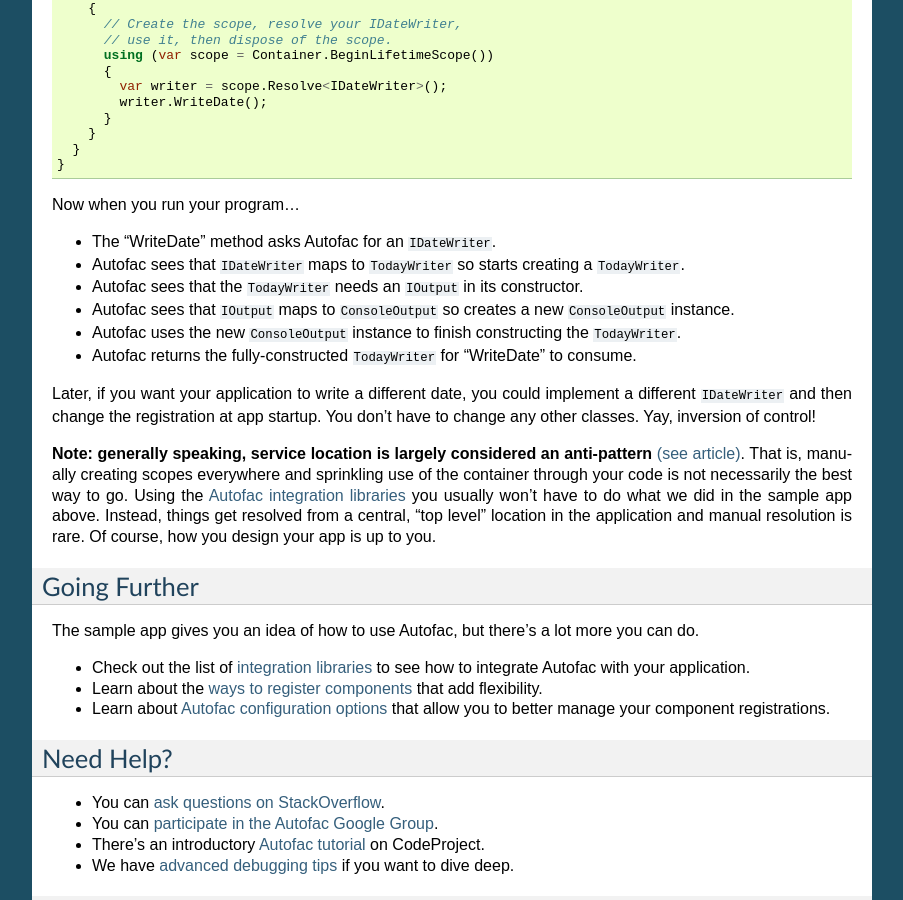
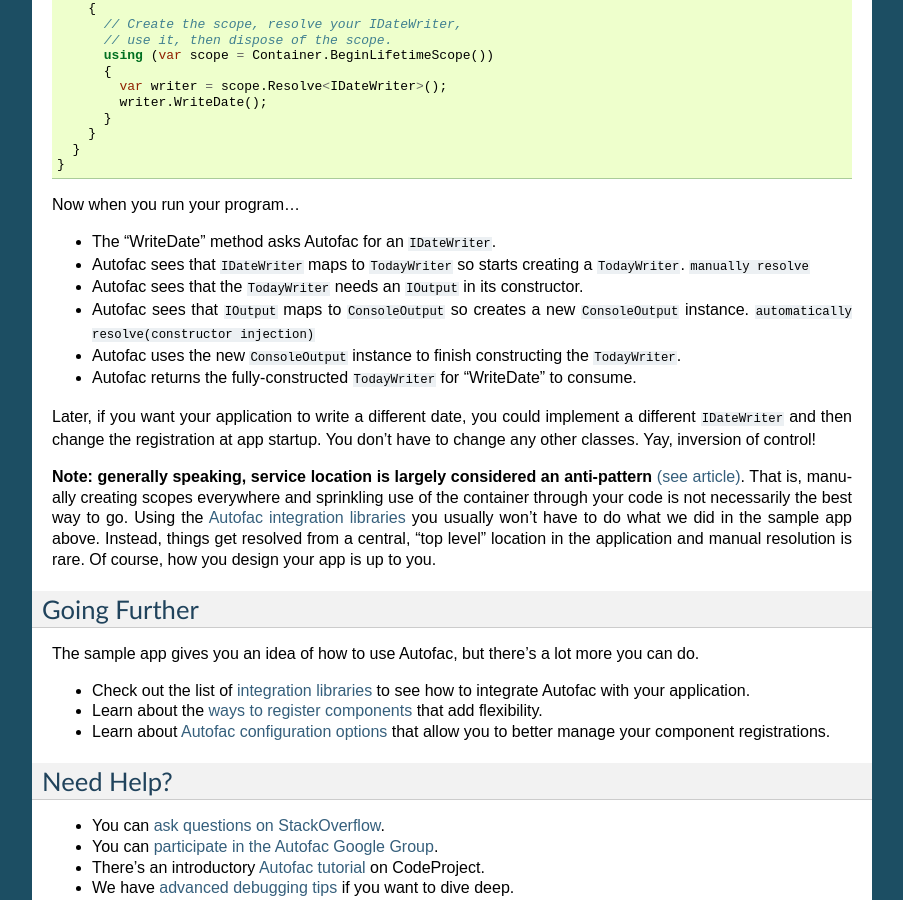
Before and after one commit to autofac/Documentation, a Sphinx documentation site: the page built from docs/getting-started/index.rst, in a window 1280 px wide and 900 px high, scrolled down 4147 px. Shown: the whole window, without its empty margins (198-1101 px from the left). Built offline with Sphinx 7.4.7, drawn with Linux system fonts in a browser that asks for light colours.

Commit message:
Update index.rst
emphasize the manually resolve  and automatically resolve (As a fresher, I did not recognize it at the first time)

```diff
--- a/docs/getting-started/index.rst
+++ b/docs/getting-started/index.rst
@@ -209,9 +209,9 @@
 Now when you run your program...
 
 - The "WriteDate" method asks Autofac for an ``IDateWriter``.
-- Autofac sees that ``IDateWriter`` maps to ``TodayWriter`` so starts creating a ``TodayWriter``.
+- Autofac sees that ``IDateWriter`` maps to ``TodayWriter`` so starts creating a ``TodayWriter``.   ``manually resolve``
 - Autofac sees that the ``TodayWriter`` needs an ``IOutput`` in its constructor.
-- Autofac sees that ``IOutput`` maps to ``ConsoleOutput`` so creates a new ``ConsoleOutput`` instance.
+- Autofac sees that ``IOutput`` maps to ``ConsoleOutput`` so creates a new ``ConsoleOutput`` instance.  ``automatically resolve(constructor injection)``
 - Autofac uses the new ``ConsoleOutput`` instance to finish constructing the ``TodayWriter``.
 - Autofac returns the fully-constructed ``TodayWriter`` for "WriteDate" to consume.
 
```
